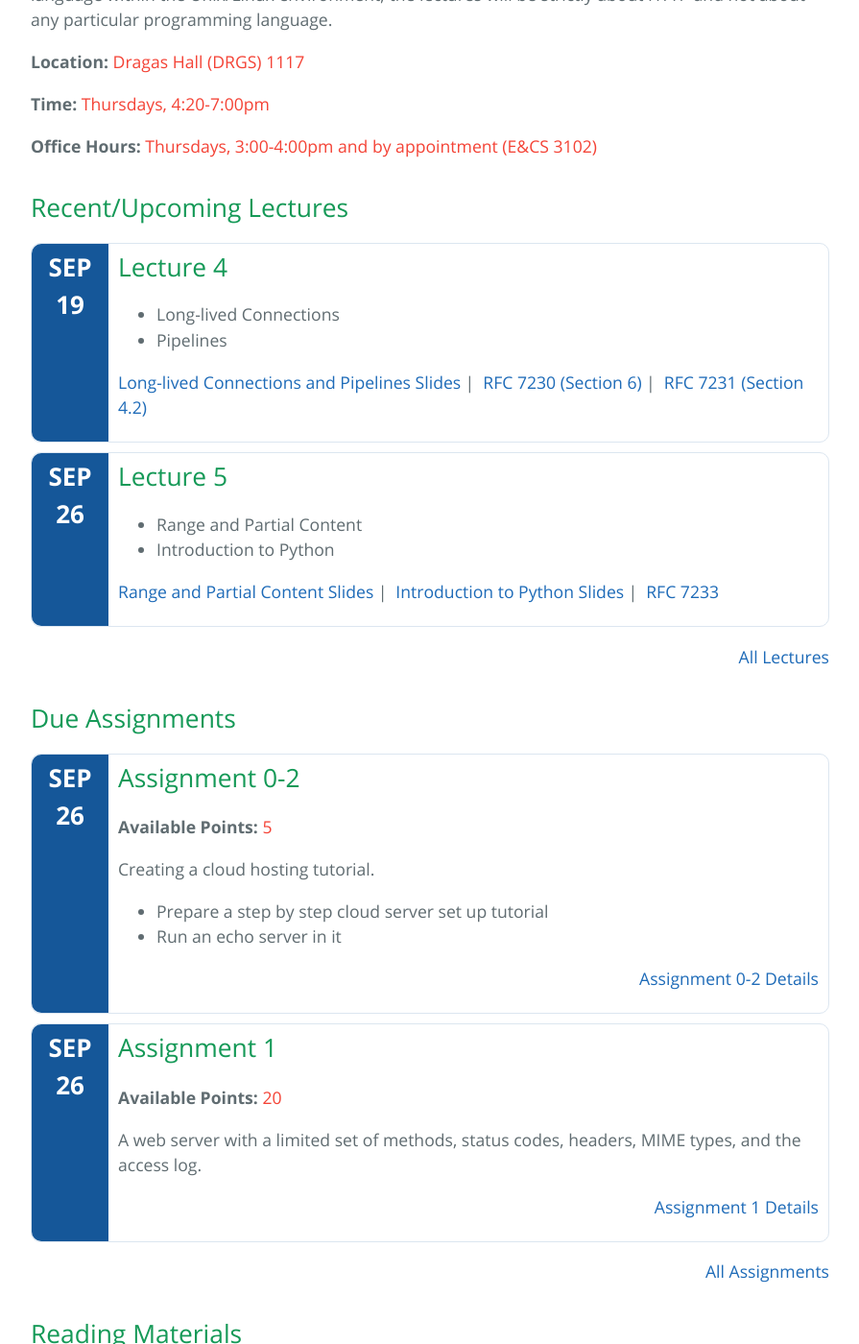
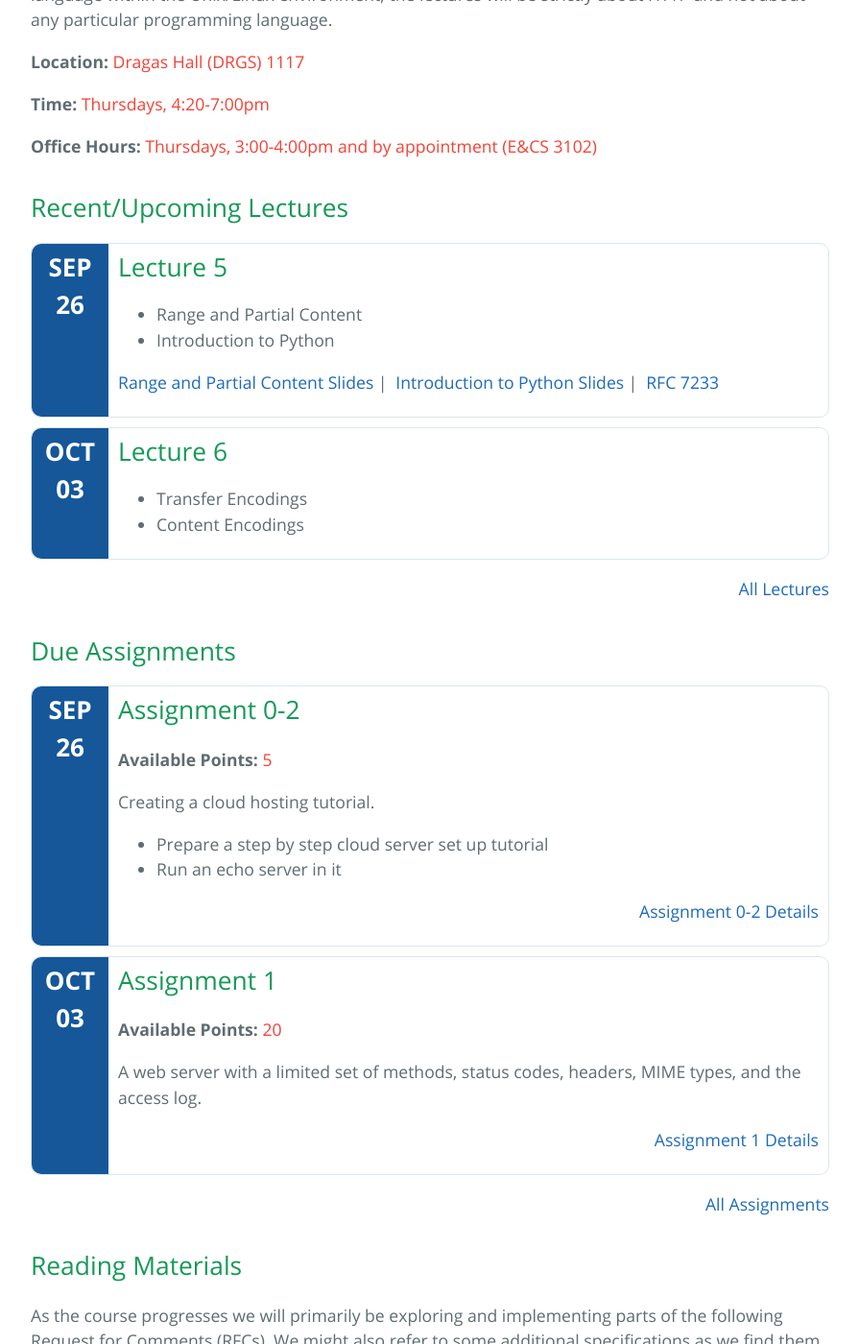
Before and after one commit to cs531-f19/cs531-f19.github.io, a Jekyll site: the page built from index.md, in a window 1280 px wide and 1400 px high, scrolled down 662 px. Shown: the whole window at 96% size, without its empty margins (192-1087 px from the left). Built offline with Jekyll 4.4.1, drawn with Linux system fonts in a browser that asks for light colours; the repository's description, which GitHub fills in, is left out.

Commit message:
Extend Assignment 1 deadline

```diff
--- a/_data/assignments.yml
+++ b/_data/assignments.yml
@@ -27,7 +27,7 @@
     - Run an echo server in it
 - title: Assignment 1
   description: A web server with a limited set of methods, status codes, headers, MIME types, and the access log.
-  date: 2019-09-26
+  date: 2019-10-03
   points: 20
   featured: true
 - title: Assignment 2
--- a/_data/lectures.yml
+++ b/_data/lectures.yml
@@ -59,7 +59,6 @@
       href: https://tools.ietf.org/html/rfc7232
 - title: Lecture 4
   date: 2019-09-19
-  featured: true
   topics:
     - Long-lived Connections
     - Pipelines
@@ -85,6 +84,7 @@
       href: https://tools.ietf.org/html/rfc7233
 - title: Lecture 6
   date: 2019-10-03
+  featured: true
   topics:
     - Transfer Encodings
     - Content Encodings
```
